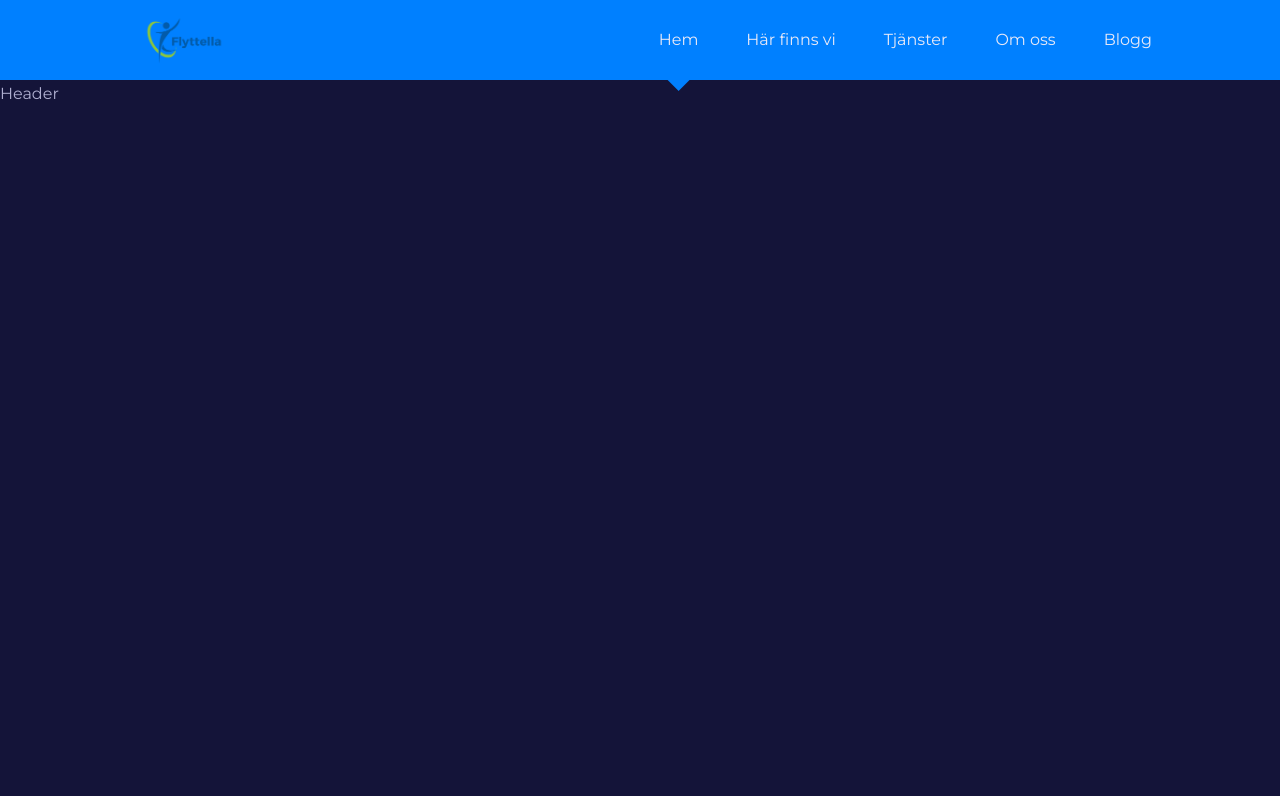
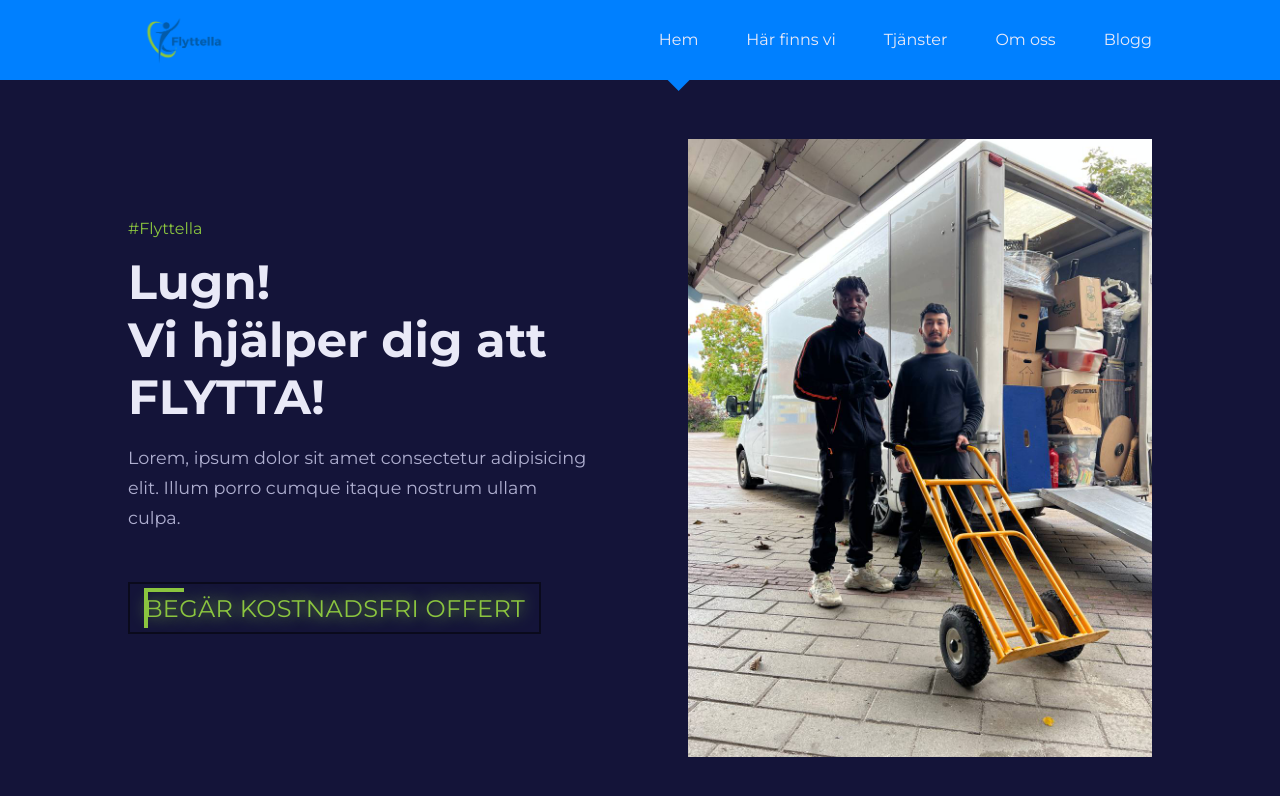
Before and after one commit to EdwardEker/Flytella, a React (Create React App) app: page / in a window 1280 px wide. Shown: the top 796 px of the page. Built offline with nearby package versions, Linux system fonts and the light colour scheme.

Commit message:
mainHeader, nav, btn

```diff
--- a/src/components/header/Header.jsx
+++ /dev/null
@@ -1,9 +0,0 @@
-import React from 'react'
-
-const Header = () => {
-  return (
-    <div>Header</div>
-  )
-}
-
-export default Header
--- /dev/null
+++ b/src/components/header/MainHeader.jsx
@@ -0,0 +1,44 @@
+import React from "react";
+import mainHeader from "../../assets/mainHeader.jpg";
+import { Link } from "react-router-dom";
+
+const MainHeader = () => {
+  return (
+    <header className="main__header">
+      <div className="container main__header-container">
+        <div className="main__header-left">
+          <h4>#Flyttella</h4>
+          <h1>
+            Lugn! <br />
+            Vi hjälper dig att
+            <br /> FLYTTA!
+          </h1>
+          <p>
+            Lorem, ipsum dolor sit amet consectetur adipisicing elit. Illum
+            porro cumque itaque nostrum ullam culpa.
+          </p>
+
+          <Link to="/" className="btn lg">
+            <span></span>
+            <span></span>
+            <span></span>
+            <span></span>
+            Begär kostnadsfri offert
+          </Link>
+
+          {/* <Link to="/" className="btn lg">
+            Begär kostnadsfri offert
+          </Link> */}
+        </div>
+        <div className="main__header-right">
+          <div className="main__header-circle"></div>
+          <div className="main__header-image">
+            <img src={mainHeader} alt="" />
+          </div>
+        </div>
+      </div>
+    </header>
+  );
+};
+
+export default MainHeader;
--- a/src/components/navbar/Navbar.css
+++ b/src/components/navbar/Navbar.css
@@ -4,7 +4,7 @@ nav {
   background: var(--color-primary);
   display: grid;
   place-items: center;
-  /* position: fixed; */
+  position: fixed;
   top: 0;
   left: 0;
   z-index: 99;
--- a/src/index.css
+++ b/src/index.css
@@ -71,3 +71,92 @@ img {
   object-fit: cover;
   width: 100%;
 }
+
+/* variant-2 */
+.btn {
+  position: relative;
+  padding: 0.6rem 0.9rem;
+  font-size: 1.5rem;
+  color: var(--color-secondary);
+  text-shadow: 0 0 15px var(--color-secondary);
+  text-transform: uppercase;
+  letter-spacing: 0.02rem;
+  transition: 0.5s;
+  border: 2px solid rgba(0, 0, 0, 0.5);
+}
+
+.btn:hover {
+  color: var(--color-gray-100);
+  border: 2px solid rgba(0, 0, 0, 0);
+  text-shadow: 0 0 0 var(--color-secondary);
+}
+
+.btn::before {
+  content: '';
+  position: absolute;
+  top: 0;
+  left: 0;
+  width: 100%;
+  height: 100%;
+  background: var(--color-secondary);
+  z-index: -1;
+  transform: scale(0);
+  transition: 0.5s;
+}
+
+.btn:hover::before {
+  transform: scale(1);
+  transition-delay: 0.5s;
+  box-shadow: 0 0 10px var(--color-secondary),
+  0 0 30px var(--color-secondary),
+  0 0 60px var(--color-secondary);
+}
+
+.btn span {
+  position: absolute;
+  background: var(--color-secondary);
+  pointer-events: ;
+}
+
+.btn span:nth-child(1),
+.btn span:nth-child(3) {
+  width: 40px;
+  height: 4px;
+}
+
+.btn span:nth-child(2),
+.btn span:nth-child(4) {
+  width: 4px;
+  height: 40px;
+}
+
+/* variant-1 */
+/* .btn {
+  color: var(--color-gray-100);
+  width: fit-content;
+  margin: 0 auto;
+  padding: 0.9rem 2rem;
+  background: var(--color-primary);
+  border-radius: 1.5rem;
+  transition: var(--transition);
+}
+
+.btn:hover {
+  background: var(--color-secondary);
+  color: var(--color-gray-600);
+}
+
+.btn.lg {
+  padding: 1.2rem 3rem;
+  border-radius: 2rem;
+  font-size: 1.1rem;
+}
+
+.btn.sm {
+  padding: 0.4rem 1.2rem;
+  font-size: 0.9rem;
+}
+
+.btn.sm:hover {
+  background:var(--color-gray-100) ;
+} */
--- a/src/pages/home/Home.css
+++ b/src/pages/home/Home.css
@@ -0,0 +1,31 @@
+.main__header {
+  width: 100vw;
+  height: 100vh;
+  display:  grid;
+  place-items: center;
+  margin-top: 3rem;
+}
+
+.main__header-container {
+  height: 100%;
+  display: grid;
+  grid-template-columns: repeat(2, 1fr);
+  align-items: center;
+  justify-content: space-between;
+  gap: 6rem;
+}
+
+.main__header-left {
+  margin-top: -3rem;
+}
+
+.main__header-left h4 {
+  margin-bottom: 1rem;
+  color: var(--color-secondary);
+  font-weight: 400;
+}
+
+.main__header-left p {
+  margin: 1rem 0 3.5rem;
+  font-size: 1.1rem;
+}
--- a/src/pages/home/Home.jsx
+++ b/src/pages/home/Home.jsx
@@ -1,12 +1,13 @@
 import React from 'react';
-import Header from '../../components/header/Header';
+import MainHeader from '../../components/header/MainHeader';
 import './Home.css';
 
 const Home = () => {
   return (
-    <div>
-      <Header />
-    </div>
+    <>
+      <MainHeader />
+
+    </>
   )
 }
 
```
Also changed, not shown: src/assets/mainHeader.jpg (added).
